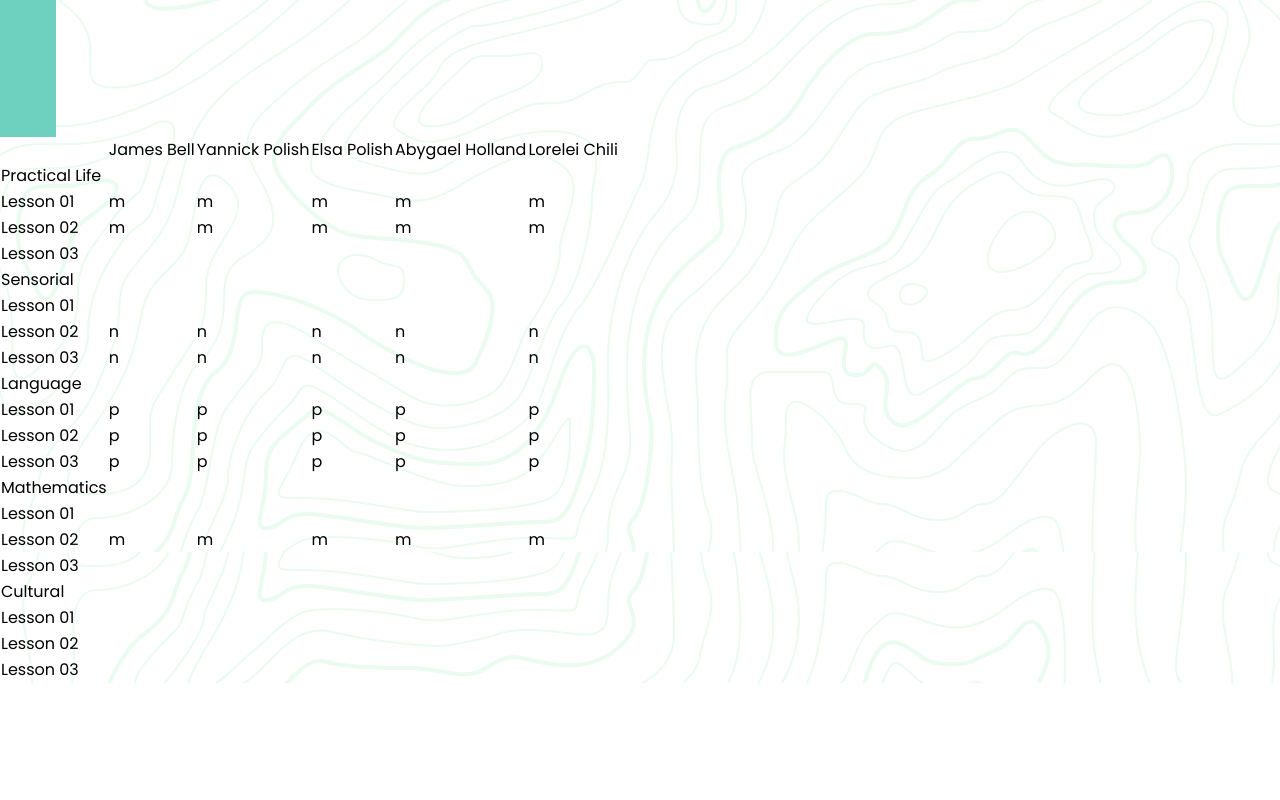
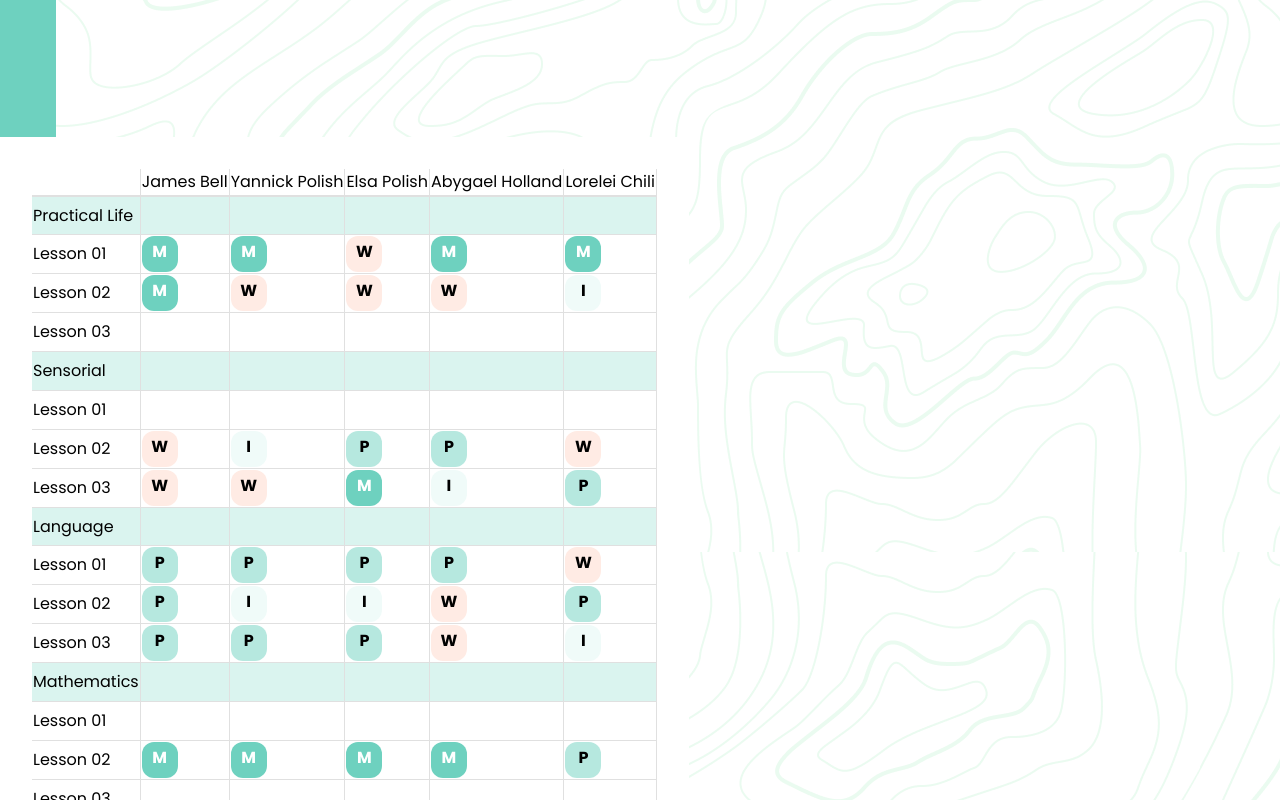
Before and after one commit to jaybells12/little-steps, a Next.js app: page /home in a window 1280 px wide. Shown: the part 720-1520 px from the top of the page. Before the commit the page ends 1403 px from the top, so only its background shows below. Built offline with nearby package versions, Linux system fonts and the light colour scheme.

Commit message:
Add styles to ProgressTable component

```diff
--- a/src/AuthProvider/AuthProvider.tsx
+++ b/src/AuthProvider/AuthProvider.tsx
@@ -1,6 +1,6 @@
-"use client";
+'use client';
 
-import { createContext } from "react";
+import { createContext } from 'react';
 
 export const AuthContext = createContext(false);
 
--- a/src/components/ProgressTable/LessonGroup/LessonGroup.tsx
+++ b/src/components/ProgressTable/LessonGroup/LessonGroup.tsx
@@ -7,10 +7,15 @@ type LessonGroupProps = {
 };
 
 export const LessonGroup = ({ name, lessons, students }: LessonGroupProps) => {
+  const blankCells = Array.from({ length: students.length }, () => (
+    <td className={'border border-[#E0E0E0]'}></td>
+  ));
+
   return (
     <>
-      <tr>
+      <tr className={'bg-accent/25 h-[38.5px] border-y border-[#E0E0E0]'}>
         <td>{name}</td>
+        {blankCells}
       </tr>
       {lessons.map((lesson, index) => (
         <LessonRow
--- a/src/components/ProgressTable/LessonGroup/LessonRow/LessonRow.tsx
+++ b/src/components/ProgressTable/LessonGroup/LessonRow/LessonRow.tsx
@@ -5,11 +5,26 @@ type LessonRowProps = {
 
 export const LessonRow = ({ lesson, students }: LessonRowProps) => {
   return (
-    <tr>
+    <tr className={'border-y border-[#E0E0E0]'}>
       <td>{lesson.name}</td>
-      {students.map((student, index) => (
-        <td key={index}>{student.progress.get(lesson._id) || ''}</td>
-      ))}
+      {students.map((student, index) => {
+        const value = student.progress.get(lesson._id) || '';
+        return (
+          <td
+            key={index}
+            className={'border border-[#E0E0E0]'}
+          >
+            <div
+              data-cell={value}
+              className={
+                'data-i:bg-accent/10 data-p:bg-accent/50 data-m:bg-accent data-m:text-white data-w:bg-second text-center uppercase font-bold rounded-xl leading-8 h-9 w-9'
+              }
+            >
+              {value}
+            </div>
+          </td>
+        );
+      })}
     </tr>
   );
 };
--- a/src/components/ProgressTable/ProgressTable.tsx
+++ b/src/components/ProgressTable/ProgressTable.tsx
@@ -10,12 +10,18 @@ export const ProgressTable = ({
   students,
 }: ProgressTableProps) => {
   return (
+    <article className={'bg-white p-8 w-fit'}>
       <table>
         <thead>
-        <tr>
+          <tr className={'border-b-2 border-[#E0E0E0]'}>
             <td></td>
             {students.map((student, index) => (
-            <td key={index}>{student.name}</td>
+              <td
+                key={index}
+                className='tb-stud border-x border-[#E0E0E0]'
+              >
+                {student.name}
+              </td>
             ))}
           </tr>
         </thead>
@@ -30,5 +36,6 @@ export const ProgressTable = ({
           ))}
         </tbody>
       </table>
+    </article>
   );
 };
--- a/src/data/students.json
+++ b/src/data/students.json
@@ -5,8 +5,8 @@
     "progress": {
       "01": "m",
       "02": "m",
-      "05": "n",
-      "06": "n",
+      "05": "w",
+      "06": "w",
       "07": "p",
       "08": "p",
       "09": "p",
@@ -18,11 +18,11 @@
     "name": "Yannick Polish",
     "progress": {
       "01": "m",
-      "02": "m",
-      "05": "n",
-      "06": "n",
+      "02": "w",
+      "05": "i",
+      "06": "w",
       "07": "p",
-      "08": "p",
+      "08": "i",
       "09": "p",
       "11": "m"
     }
@@ -31,12 +31,12 @@
     "_id": "03",
     "name": "Elsa Polish",
     "progress": {
-      "01": "m",
-      "02": "m",
-      "05": "n",
-      "06": "n",
+      "01": "w",
+      "02": "w",
+      "05": "p",
+      "06": "m",
       "07": "p",
-      "08": "p",
+      "08": "i",
       "09": "p",
       "11": "m"
     }
@@ -46,12 +46,12 @@
     "name": "Abygael Holland",
     "progress": {
       "01": "m",
-      "02": "m",
-      "05": "n",
-      "06": "n",
+      "02": "w",
+      "05": "p",
+      "06": "i",
       "07": "p",
-      "08": "p",
-      "09": "p",
+      "08": "w",
+      "09": "w",
       "11": "m"
     }
   },
@@ -60,13 +60,13 @@
     "name": "Lorelei Chili",
     "progress": {
       "01": "m",
-      "02": "m",
-      "05": "n",
-      "06": "n",
-      "07": "p",
+      "02": "i",
+      "05": "w",
+      "06": "p",
+      "07": "w",
       "08": "p",
-      "09": "p",
-      "11": "m"
+      "09": "i",
+      "11": "p"
     }
   }
 ]
--- a/tailwind.config.js
+++ b/tailwind.config.js
@@ -1,27 +1,33 @@
 /** @type {import('tailwindcss').Config} */
 
-import defaultTheme from "tailwindcss/defaultTheme";
+import defaultTheme from 'tailwindcss/defaultTheme';
 
 module.exports = {
   content: [
-    "./src/pages/**/*.{js,ts,jsx,tsx,mdx}",
-    "./src/components/**/*.{js,ts,jsx,tsx,mdx}",
-    "./src/app/**/*.{js,ts,jsx,tsx,mdx}",
+    './src/pages/**/*.{js,ts,jsx,tsx,mdx}',
+    './src/components/**/*.{js,ts,jsx,tsx,mdx}',
+    './src/app/**/*.{js,ts,jsx,tsx,mdx}',
   ],
   theme: {
+    data: {
+      i: 'cell="i"',
+      p: 'cell="p"',
+      m: 'cell="m"',
+      w: 'cell="w"',
+    },
     extend: {
       fontFamily: {
-        sans: ["--font-poppins", ...defaultTheme.fontFamily.sans],
+        sans: ['--font-poppins', ...defaultTheme.fontFamily.sans],
       },
       colors: {
-        primary: "#FFF",
-        accent: "#6ED1BF",
-        second: "#FFEBE4",
-        lighttext: "#A0A0A0",
-        darktext: "#404040",
+        primary: '#FFF',
+        accent: '#6ED1BF',
+        second: '#FFEBE4',
+        lighttext: '#A0A0A0',
+        darktext: '#404040',
       },
       letterSpacing: {
-        def: "0.03em",
+        def: '0.03em',
       },
       backgroundImage: {
         home: "url('/bg_home.png')",
@@ -33,5 +39,5 @@ module.exports = {
       },
     },
   },
-  plugins: [require("@tailwindcss/forms")],
+  plugins: [require('@tailwindcss/forms')],
 };
```
Lines whose indentation alone changed are shown as unchanged.
